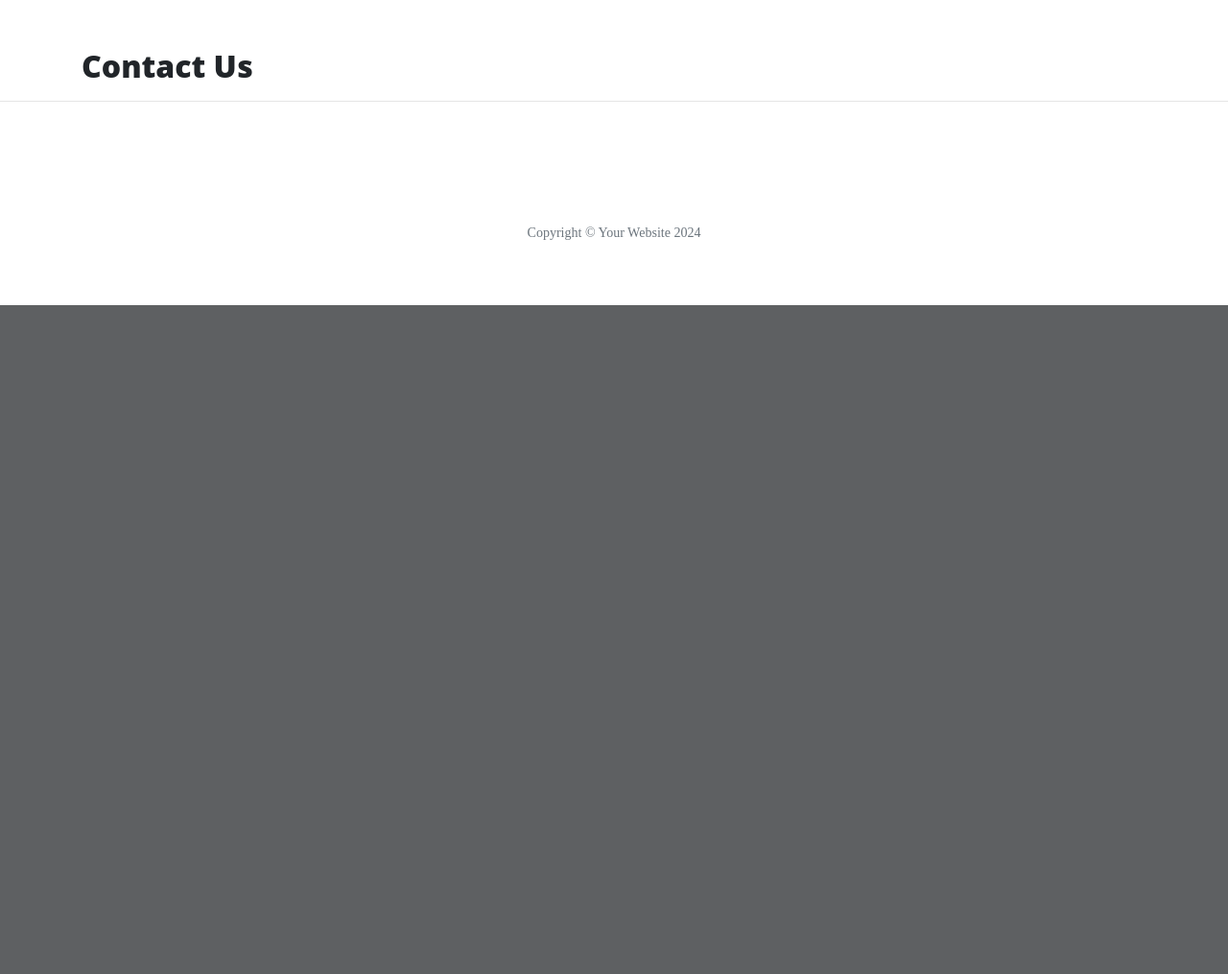
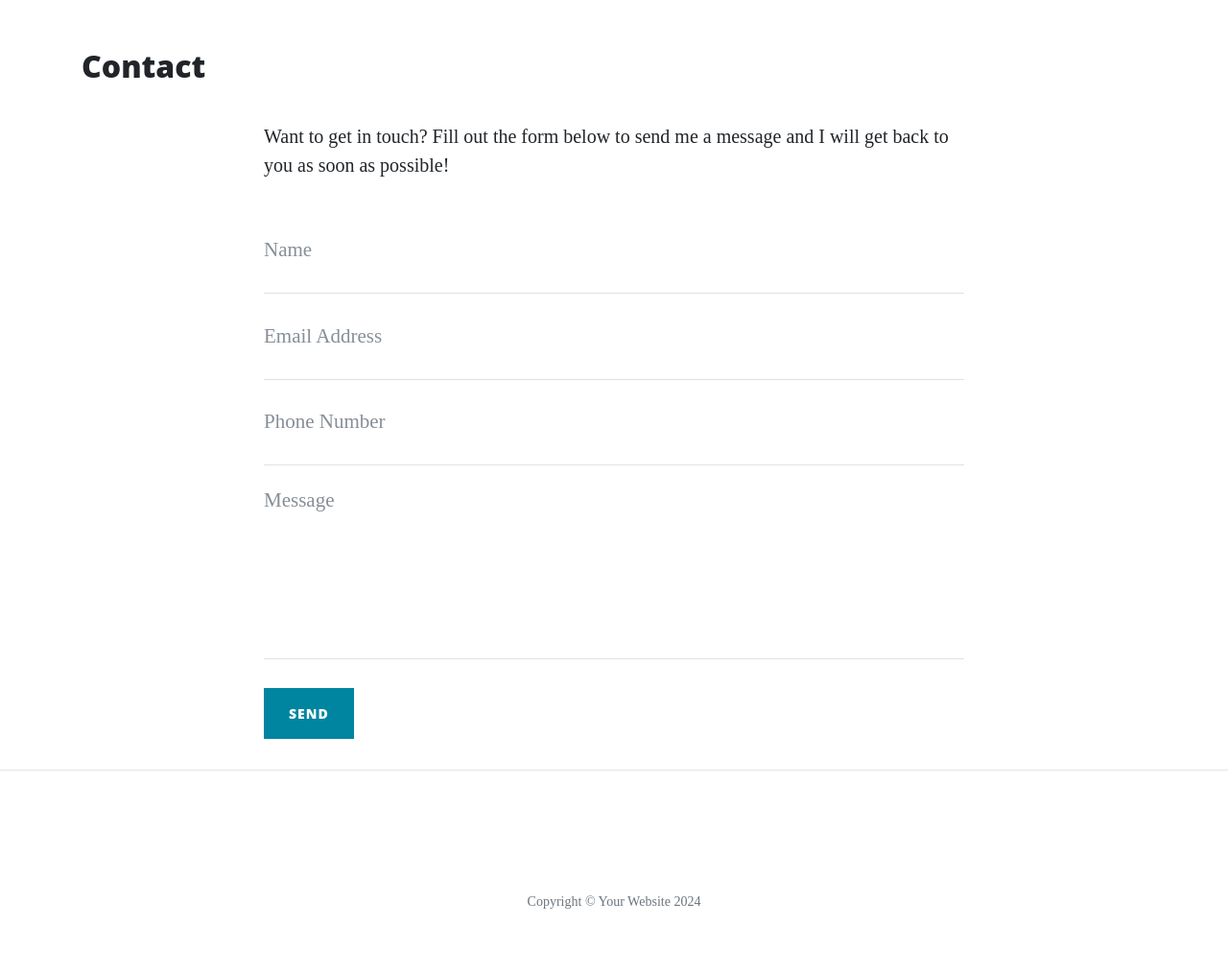
Before and after one commit to Coder4916/flask-app, a Flask app: page /contact in a window 1280 px wide. Shown: the part 628-1643 px from the top of the page at 96% size. Before the commit the page ends 946 px from the top, so only its background shows below. Run offline with Flask 3, Linux system fonts and the light colour scheme; some libraries are stand-ins or nearby versions.

Commit message:
Flask app stuff

```diff
--- a/run.py
+++ b/run.py
@@ -1,8 +1,12 @@
 import os
-from flask import Flask, render_template
+import json
+from flask import Flask, render_template, request, flash
+if os.path.exists("env.py"):
+    import env
 
 
 app = Flask(__name__)
+app.secret_key = os.environ.get("SECRET_KEY")
 
 
 @app.route("/")
@@ -12,17 +16,34 @@ def index():
 
 @app.route("/about")
 def about():
-    return render_template("about.html")
+    data = []
+    with open("data/company.json", "r") as json_data:
+        data = json.load(json_data)
+    return render_template("about.html", page_title="About", company=data)
 
 
-@app.route("/contact")
+@app.route("/about/<member_name>")
+def about_member(member_name):
+    member = {}
+    with open("data/company.json", "r") as json_data:
+        data = json.load(json_data)
+        for obj in data:
+            if obj["url"] == member_name:
+                member = obj
+    return render_template("member.html", member=member)
+
+
+@app.route("/contact", methods=["GET", "POST"])
 def contact():
-    return render_template("contact.html")
+    if request.method == "POST":
+        flash("Thanks {}, we have received your message!".format(
+            request.form.get("name")))
+    return render_template("contact.html", page_title="Contact")
 
 
 @app.route("/careers")
 def careers():
-    return render_template("careers.html")
+    return render_template("careers.html", page_title="Careers")
 
 
 if __name__ == "__main__":
--- a/templates/base.html
+++ b/templates/base.html
@@ -4,9 +4,9 @@
     <meta charset="UTF-8">
     <meta name="viewport" content="width=device-width, initial-scale=1.0">
     <meta http-equiv="X-UA-Compatible" content="ie=edge">
-    <link rel="stylesheet" href="{{ url_for('static', filename='vendor/bootstrap/css/bootstrap.min.css') }}">
-    <link rel="stylesheet" href="{{ url_for('static', filename='css/clean-blog.min.css') }}">
-    <link rel="stylesheet" href="{{ url_for('static', filename='css/style.css') }}">
+    <link rel="stylesheet" href="{{ url_for('static', filename='vendor/bootstrap/css/bootstrap.min.css') }}" type="text/css">
+    <link rel="stylesheet" href="{{ url_for('static', filename='css/clean-blog.min.css') }}" type="text/css">
+    <link rel="stylesheet" href="{{ url_for('static', filename='css/style.css') }}" type="text/css">
     <title>Hello Flask</title>
 </head>
 <body>
--- a/templates/careers.html
+++ b/templates/careers.html
@@ -1,4 +1,4 @@
 {% extends "base.html" %}
 {% block content %}
-    <h2>Come work with us!</h2>
+    <h2>{{ page_title }}</h2>
 {%  endblock %}
--- a/templates/contact.html
+++ b/templates/contact.html
@@ -1,4 +1,51 @@
 {% extends "base.html" %}
 {% block content %}
-    <h2>Contact Us</h2>
-{%  endblock %}
+    <h2>{{ page_title }}</h2>
+
+	<div class="row">
+	    <div class="col-lg-8 col-md-10 mx-auto">
+	        <p>Want to get in touch? Fill out the form below to send me a message and I will get back to you as soon as
+	            possible!</p>
+	        <form method="POST" name="sentMessage" id="contactForm" novalidate>
+	            <div class="control-group">
+	                <div class="form-group floating-label-form-group controls">
+	                    <label>Name</label>
+	                    <input type="text" class="form-control" placeholder="Name" name="name" id="name" required
+	                        data-validation-required-message="Please enter your name.">
+	                    <p class="help-block text-danger"></p>
+	                </div>
+	            </div>
+	            <div class="control-group">
+	                <div class="form-group floating-label-form-group controls">
+	                    <label>Email Address</label>
+	                    <input type="email" class="form-control" placeholder="Email Address" name="email" id="email" required
+	                        data-validation-required-message="Please enter your email address.">
+	                    <p class="help-block text-danger"></p>
+	                </div>
+	            </div>
+	            <div class="control-group">
+	                <div class="form-group col-xs-12 floating-label-form-group controls">
+	                    <label>Phone Number</label>
+	                    <input type="tel" class="form-control" placeholder="Phone Number" name="phone" id="phone" required
+	                        data-validation-required-message="Please enter your phone number.">
+	                    <p class="help-block text-danger"></p>
+	                </div>
+	            </div>
+	            <div class="control-group">
+	                <div class="form-group floating-label-form-group controls">
+	                    <label>Message</label>
+	                    <textarea rows="5" class="form-control" placeholder="Message" name="message" id="message" required
+	                        data-validation-required-message="Please enter a message."></textarea>
+	                    <p class="help-block text-danger"></p>
+	                </div>
+	            </div>
+	            <br>
+	            <div id="success"></div>
+	            <div class="form-group">
+	                <button type="submit" class="btn btn-primary" id="sendMessageButton">Send</button>
+	            </div>
+	        </form>
+	    </div>
+	</div>
+
+{% endblock %}
```
Also changed, not shown: data/company.json (added, +80 -0 lines), templates/about.html (+31 -25 lines), templates/member.html (added, +15 -0 lines), README.md (deleted), requirements.txt (added), 1 other file.
